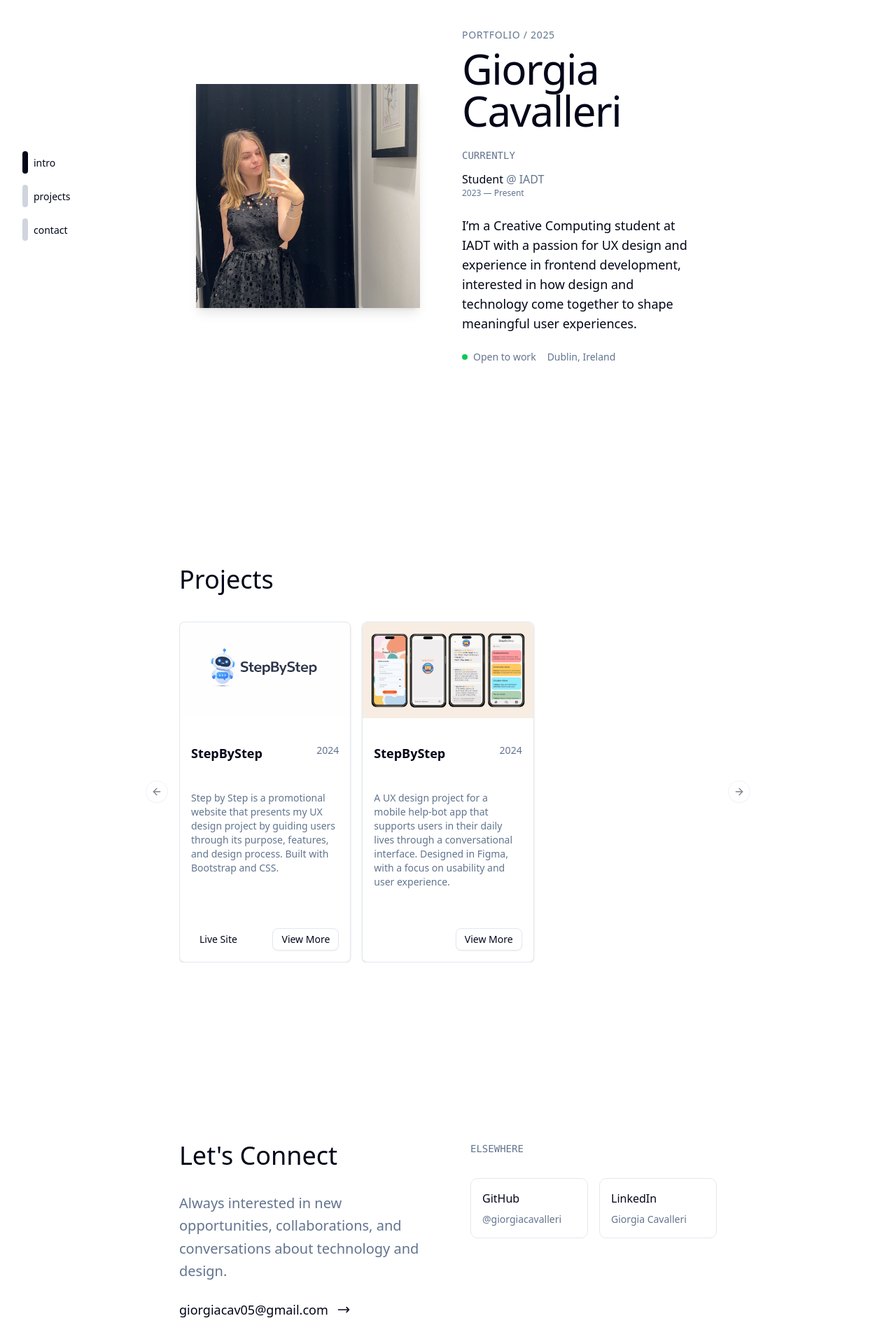
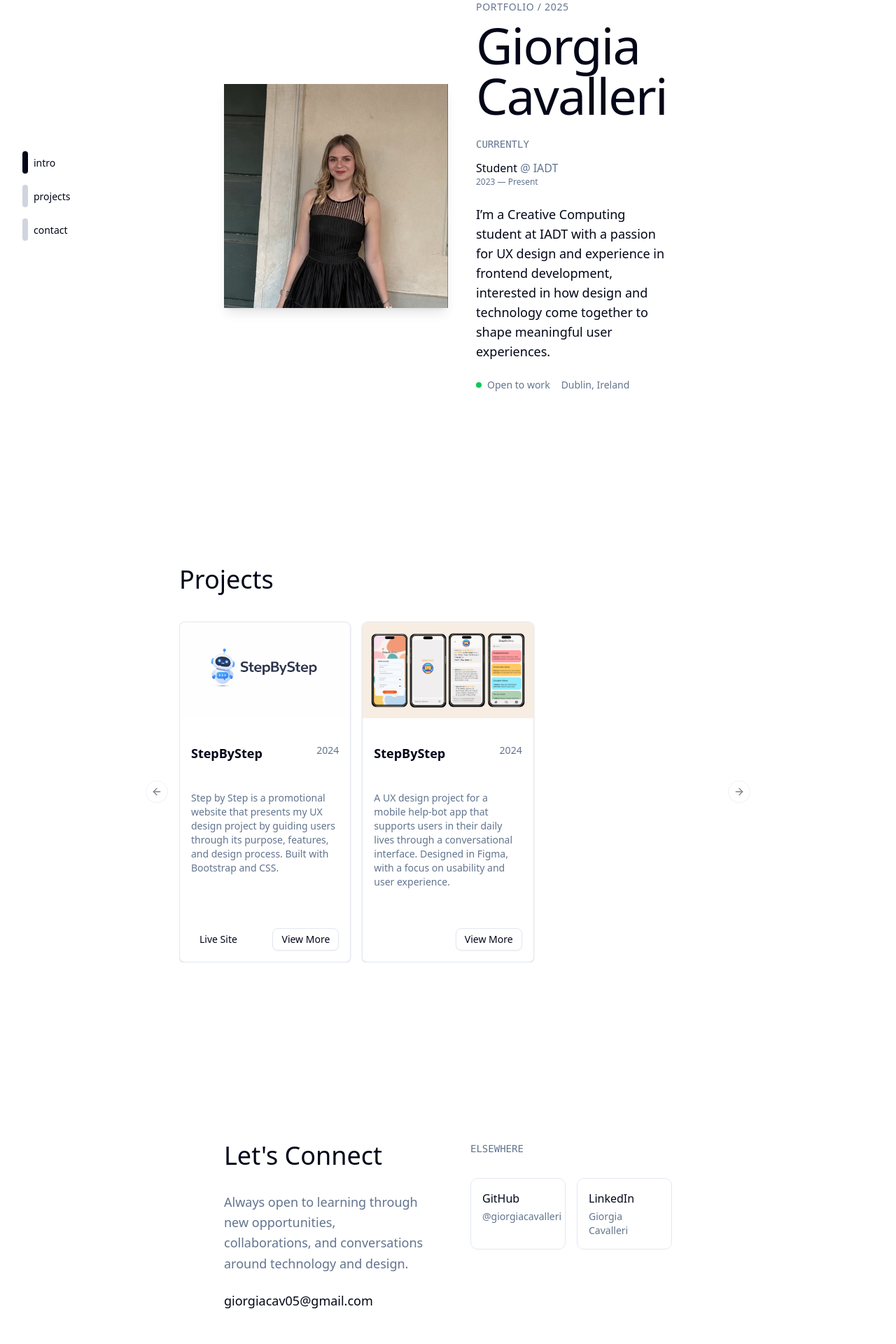
Before and after one commit to n00230352/GiorgiaCavalleri-Portfolio, a React (Vite) app: page /contact in a window 1280 px wide. Shown: the part 120-2040 px from the top of the page at 70% size. Built offline with nearby package versions, Linux system fonts and the light colour scheme.

Commit message:
contact update

```diff
--- a/src/components/Contact.jsx
+++ b/src/components/Contact.jsx
@@ -1,48 +1,50 @@
 export default function Contact() {
   return (
-        <section id="contact" className="py-20 sm:py-32 opacity-0 ">
+    <section id="contact" className="py-20 sm:py-32">
+      <div className="max-w-4xl mx-auto px-6 sm:px-8 lg:px-16">
         <div className="grid lg:grid-cols-2 gap-12 sm:gap-16">
           <div className="space-y-6 sm:space-y-8">
             <h2 className="text-3xl sm:text-4xl font-light">Let's Connect</h2>
 
             <div className="space-y-6">
-                <p className="text-lg sm:text-xl text-muted-foreground leading-relaxed">
-                  Always interested in new opportunities, collaborations, and conversations about technology and design.
+              <p className="text-base sm:text-lg text-muted-foreground leading-relaxed">
+                Always open to learning through new opportunities, collaborations, and conversations around technology and design.
               </p>
 
               <div className="space-y-4">
-                  <a href="mailto:test@example.com" className="group flex items-center gap-3 text-foreground hover:text-muted-foreground transition-colors duration-300">
+                <a
+                  href="mailto:giorgiacav05@gmail.com"
+                  className="inline-flex items-center gap-3 text-foreground hover:text-primary transition-colors duration-200"
+                >
                   <span className="text-base sm:text-lg">giorgiacav05@gmail.com</span>
-                    <svg className="w-5 h-5 transform group-hover:translate-x-1 transition-transform duration-300" fill="none" stroke="currentColor" viewBox="0 0 24 24">
-                      <path strokeLinecap="round" strokeLinejoin="round" strokeWidth="2" d="M17 8l4 4m0 0l-4 4m4-4H3" />
-                    </svg>
                 </a>
               </div>
             </div>
           </div>
 
-            <div className="space-y-6 sm:space-y-8">
+          <aside className="space-y-6 sm:space-y-8">
             <div className="text-sm text-muted-foreground font-mono">ELSEWHERE</div>
 
             <div className="grid grid-cols-1 sm:grid-cols-2 gap-4">
               {[
-                  { name: 'GitHub', handle: '@giorgiacavalleri', url: 'https://github.com/n00230352' },
-                  // { name: 'IADT', handle: '@mohammedche', url: '#' },
-                  // { name: 'HubSpot Community', handle: '@mohammedche', url: '#' },
-                  { name: 'LinkedIn', handle: 'Giorgia Cavalleri', url: 'https://www.linkedin.com/in/giorgiacavalleri' },
+                { name: "GitHub", handle: "@giorgiacavalleri", url: "https://github.com/n00230352" },
+                { name: "LinkedIn", handle: "Giorgia Cavalleri", url: "https://www.linkedin.com/in/giorgiacavalleri" },
               ].map((social) => (
                 <a
                   key={social.name}
                   href={social.url}
-                    className="group p-4 border border-border rounded-lg hover:border-muted-foreground/50 transition-all duration-300 hover:shadow-sm"
+                  target="_blank"
+                  rel="noopener noreferrer"
+                  className="group p-4 border border-border rounded-lg hover:border-muted-foreground/50 transition-all duration-200"
                 >
-                    <div className="space-y-2">
-                      <div className="text-foreground group-hover:text-muted-foreground transition-colors duration-300">{social.name}</div>
+                  <div className="space-y-1">
+                    <div className="text-foreground group-hover:text-primary transition-colors duration-200">{social.name}</div>
                     <div className="text-sm text-muted-foreground">{social.handle}</div>
                   </div>
                 </a>
               ))}
             </div>
+          </aside>
         </div>
       </div>
     </section>
--- a/src/components/Intro.jsx
+++ b/src/components/Intro.jsx
@@ -1,13 +1,13 @@
 export default function Intro() {
   return (
     <header id="intro" className="min-h-screen flex items-center">
-      <div className="container mx-auto w-full px-6">
+      <div className="max-w-4xl mx-auto px-6 sm:px-8 lg:px-16 w-full">
         <div className="flex flex-col lg:flex-row items-center lg:items-center gap-10">
           {/* Left: image */}
           <div className="w-full lg:w-1/2 flex justify-center lg:justify-start">
             <div className="w-48 h-48 sm:w-64 sm:h-64 lg:w-80 lg:h-80 overflow-hidden shadow-lg">
               <img
-                src="/images/giorgia.JPG"
+                src="/images/myself.jpg"
                 alt="Giorgia Cavalleri"
                 className="w-full h-full object-cover"
               />
@@ -21,7 +21,7 @@ export default function Intro() {
                 PORTFOLIO / 2025
               </div>
 
-              <h1 className="text-4xl sm:text-5xl lg:text-6xl font-light tracking-tight">
+              <h1 className="text-5xl sm:text-6xl lg:text-7xl font-light tracking-tight">
                 Giorgia Cavalleri
               </h1>
             </div>
```
Also changed, not shown: public/images/myself.jpg (added). Lines whose indentation alone changed are shown as unchanged.
